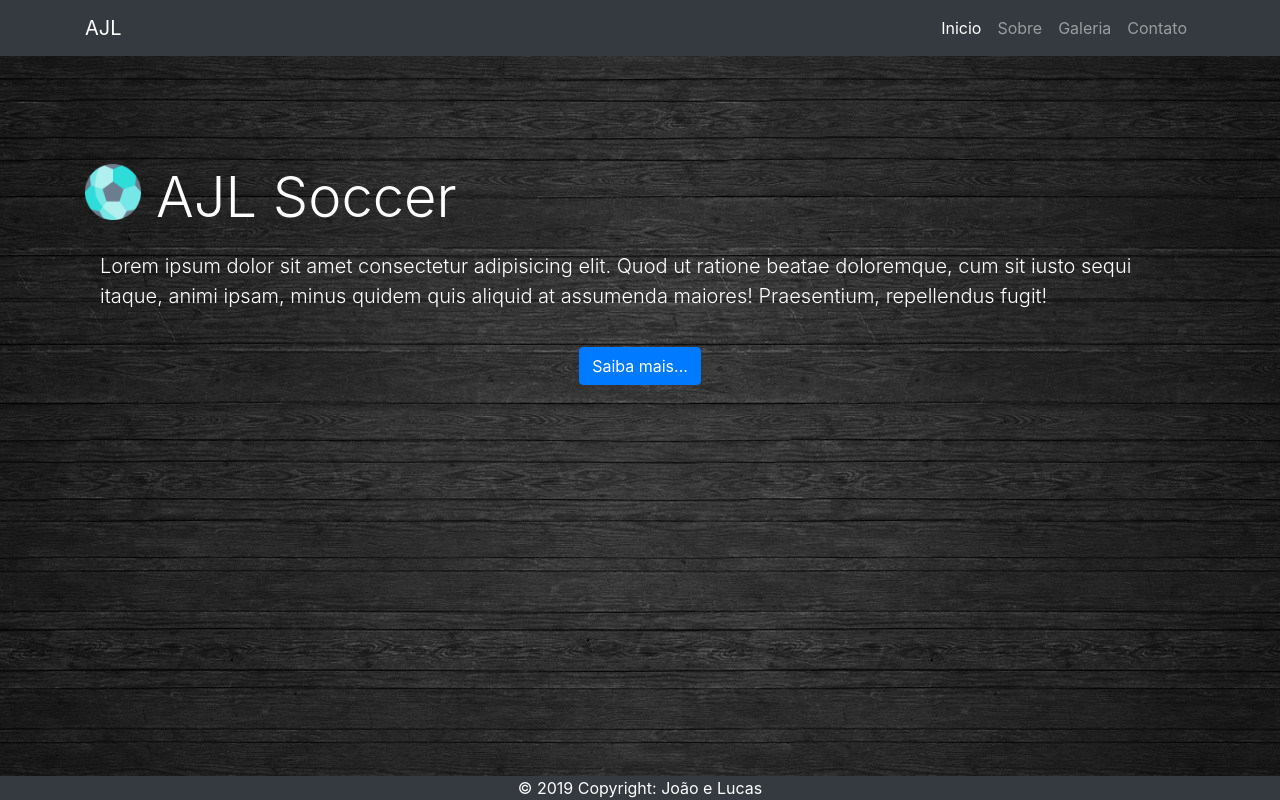
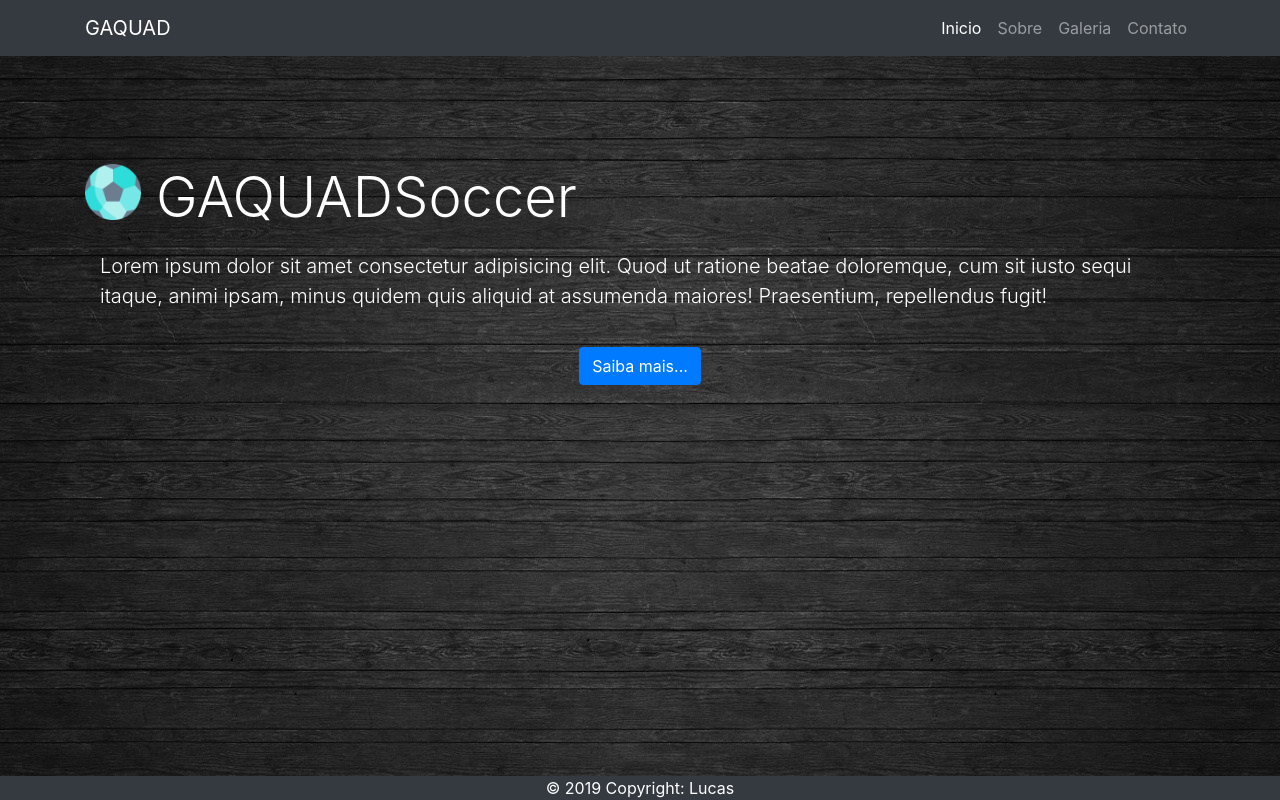
Before and after one commit to LucasBR/GAQUAD, a plain HTML site: page Front/index.html in a window 1280 px wide. Drawn offline with Linux system fonts and the light colour scheme.

Commit message:
Front
Subidas telas front

```diff
--- a/Front/index.html
+++ b/Front/index.html
@@ -8,14 +8,14 @@
     <link href="https://fonts.googleapis.com/css?family=Montserrat&display=swap" rel="stylesheet">
     <link rel="stylesheet" href="bootstrap/css/bootstrap.min.css">
     <link rel="stylesheet" href="css/style.css">
-    <title>AJL</title>
+    <title>GAQUAD</title>
 </head>
 <body>
 <!-- Menu de navegação -->
 <header>
     <nav class="navbar navbar-expand-lg navbar-dark bg-dark fixed-top">
         <div class="container">
-            <a class="navbar-brand" href="#">AJL</a>
+            <a class="navbar-brand" href="#">GAQUAD</a>
             <button class="navbar-toggler" type="button" data-toggle="collapse" data-target="#navBarNavigator" aria-controls="navBarNavigator" aria-expanded="false" aria-label="Toggle navigation">
             <span class="navbar-toggler-icon"></span>
             </button>
@@ -46,7 +46,7 @@
                     <img src="imagens/ball.png" alt="ball" class="img-fluid" style="width: 56px; height: 56px;">
                 <div class="col-md">
                     <h1 class="display-4">
-                        AJL Soccer
+                        GAQUADSoccer
                     </h1>
                 </div>
             </div>
@@ -65,7 +65,7 @@
 </div>
 <footer class="nav navbar-expand-lg navbar-dark bg-dark fixed-bottom text-white dflex justify-content-center">
     <div class="text-center">
-        © 2019 Copyright: João e Lucas
+        © 2019 Copyright: Lucas
     </div>
 </footer>
 
```
Also changed, not shown: Front/Sobre.html (+4 -4 lines), Front/cadastro.html (+3 -3 lines), Front/galeria.html (+3 -3 lines), Front/login.html (+3 -3 lines), 5 other files.
